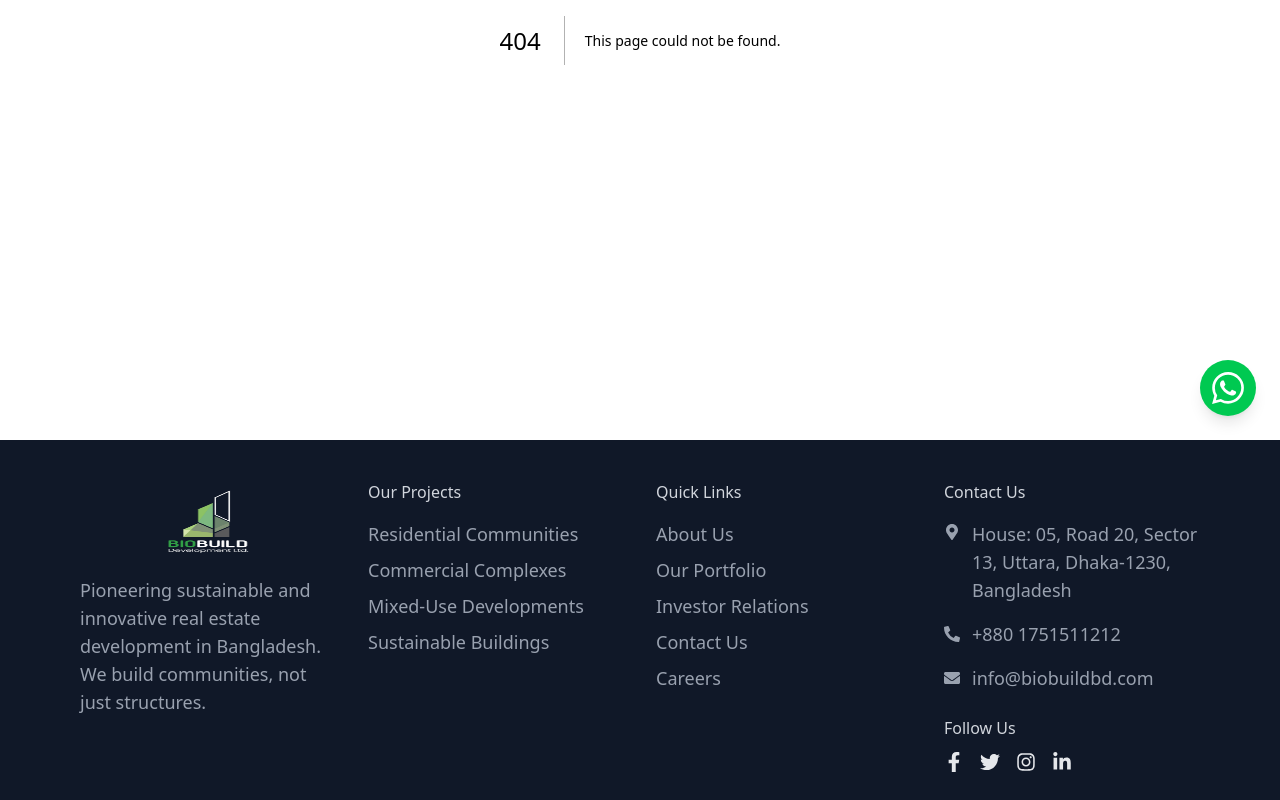
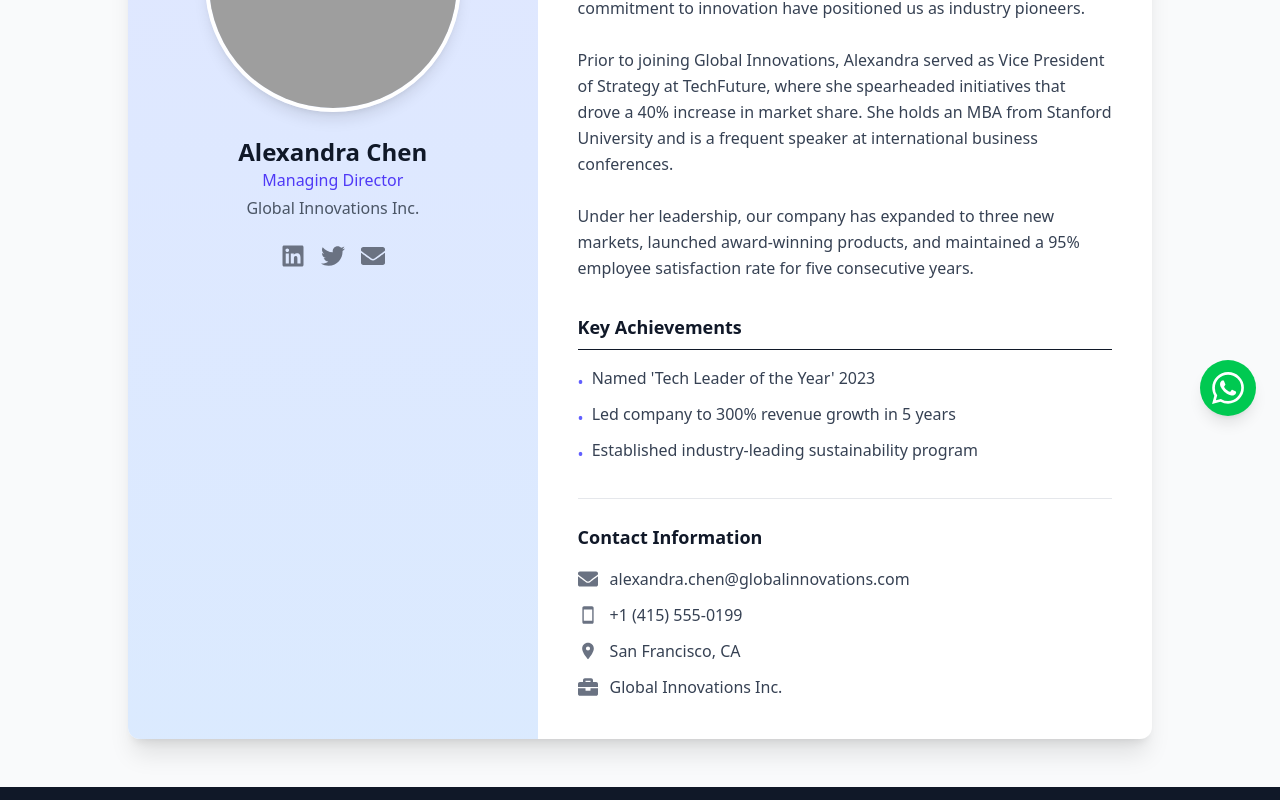
Before and after one commit to Kamiaaa/biobuild, a Next.js app: page /managing-director in a window 1280 px wide. Before the commit this address had no page. Shown: the part 360-1160 px from the top of the page. Built offline with nearby package versions, Linux system fonts and the light colour scheme; grey boxes are pictures that could not be loaded.

Commit message:
MD page added

```diff
--- /dev/null
+++ b/app/managing-director/page.tsx
@@ -0,0 +1,149 @@
+// app/director/page.tsx
+import { FaLinkedin, FaTwitter, FaEnvelope, FaBriefcase } from 'react-icons/fa';
+import { IoMdPhonePortrait } from 'react-icons/io';
+import { MdLocationOn } from 'react-icons/md';
+
+export default function ManagingDirectorPage() {
+  const director = {
+    name: "Alexandra Chen",
+    title: "Managing Director",
+    company: "Global Innovations Inc.",
+    bio: `With over 15 years of executive experience in the technology sector, Alexandra Chen has successfully led our company through remarkable growth and digital transformation. Her visionary leadership and commitment to innovation have positioned us as industry pioneers.
+
+Prior to joining Global Innovations, Alexandra served as Vice President of Strategy at TechFuture, where she spearheaded initiatives that drove a 40% increase in market share. She holds an MBA from Stanford University and is a frequent speaker at international business conferences.
+
+Under her leadership, our company has expanded to three new markets, launched award-winning products, and maintained a 95% employee satisfaction rate for five consecutive years.`,
+    imageUrl: "/director-profile.jpg", // Replace with your image path
+    email: "alexandra.chen@globalinnovations.com",
+    phone: "+1 (415) 555-0199",
+    location: "San Francisco, CA",
+    linkedin: "https://www.linkedin.com/in/alexandrachen",
+    twitter: "https://twitter.com/alexchen_md",
+    achievements: [
+      "Named 'Tech Leader of the Year' 2023",
+      "Led company to 300% revenue growth in 5 years",
+      "Established industry-leading sustainability program"
+    ]
+  };
+
+  return (
+    <main className="min-h-screen bg-gray-50 py-12 px-4 sm:px-6 lg:px-8">
+      <div className="max-w-5xl mx-auto">
+        {/* Header */}
+        <div className="text-center mb-12">
+          <h1 className="text-4xl font-bold text-gray-900 sm:text-5xl">Company Leadership</h1>
+          <p className="mt-3 text-xl text-gray-600">Meet our Managing Director</p>
+        </div>
+
+        {/* Profile Card */}
+        <div className="bg-white shadow-xl rounded-xl overflow-hidden">
+          <div className="md:flex">
+            {/* Image Section */}
+            <div className="md:w-2/5 bg-gradient-to-b from-indigo-100 to-blue-100 flex flex-col items-center p-8">
+              <img
+                className="w-64 h-64 rounded-full object-cover border-4 border-white shadow-lg"
+                src={director.imageUrl}
+                alt={`Portrait of ${director.name}`}
+              />
+              <h2 className="mt-6 text-2xl font-bold text-gray-900">{director.name}</h2>
+              <p className="text-indigo-600 font-medium">{director.title}</p>
+              <p className="text-gray-600 mt-1">{director.company}</p>
+
+              {/* Social Links */}
+              <div className="mt-6 flex space-x-4">
+                {director.linkedin && (
+                  <a
+                    href={director.linkedin}
+                    target="_blank"
+                    rel="noopener noreferrer"
+                    className="text-gray-500 hover:text-indigo-600 transition-colors"
+                    aria-label="LinkedIn"
+                  >
+                    <FaLinkedin className="h-6 w-6" />
+                  </a>
+                )}
+                {director.twitter && (
+                  <a
+                    href={director.twitter}
+                    target="_blank"
+                    rel="noopener noreferrer"
+                    className="text-gray-500 hover:text-indigo-600 transition-colors"
+                    aria-label="Twitter"
+                  >
+                    <FaTwitter className="h-6 w-6" />
+                  </a>
+                )}
+                <a
+                  href={`mailto:${director.email}`}
+                  className="text-gray-500 hover:text-indigo-600 transition-colors"
+                  aria-label="Email"
+                >
+                  <FaEnvelope className="h-6 w-6" />
+                </a>
+              </div>
+            </div>
+
+            {/* Content Section */}
+            <div className="md:w-3/5 p-8 md:p-10">
+              {/* Bio */}
+              <div>
+                <h3 className="text-lg font-semibold text-gray-900 border-b pb-2">Professional Profile</h3>
+                <p className="mt-4 text-gray-700 leading-relaxed whitespace-pre-line">
+                  {director.bio}
+                </p>
+              </div>
+
+              {/* Achievements */}
+              {director.achievements && (
+                <div className="mt-8">
+                  <h3 className="text-lg font-semibold text-gray-900 border-b pb-2">Key Achievements</h3>
+                  <ul className="mt-4 space-y-2">
+                    {director.achievements.map((achievement, index) => (
+                      <li key={index} className="flex items-start">
+                        <span className="text-indigo-500 mr-2 mt-1">•</span>
+                        <span className="text-gray-700">{achievement}</span>
+                      </li>
+                    ))}
+                  </ul>
+                </div>
+              )}
+
+              {/* Contact Information */}
+              <div className="mt-8 pt-6 border-t border-gray-200">
+                <h3 className="text-lg font-semibold text-gray-900">Contact Information</h3>
+                <div className="mt-4 space-y-3">
+                  <div className="flex items-center">
+                    <FaEnvelope className="h-5 w-5 text-gray-500 flex-shrink-0" />
+                    <a
+                      href={`mailto:${director.email}`}
+                      className="ml-3 text-gray-700 hover:text-indigo-600 transition-colors"
+                    >
+                      {director.email}
+                    </a>
+                  </div>
+                  <div className="flex items-center">
+                    <IoMdPhonePortrait className="h-5 w-5 text-gray-500 flex-shrink-0" />
+                    <a
+                      href={`tel:${director.phone.replace(/\s+/g, '')}`}
+                      className="ml-3 text-gray-700 hover:text-indigo-600 transition-colors"
+                    >
+                      {director.phone}
+                    </a>
+                  </div>
+                  <div className="flex items-center">
+                    <MdLocationOn className="h-5 w-5 text-gray-500 flex-shrink-0" />
+                    <span className="ml-3 text-gray-700">{director.location}</span>
+                  </div>
+                  <div className="flex items-center">
+                    <FaBriefcase className="h-5 w-5 text-gray-500 flex-shrink-0" />
+                    <span className="ml-3 text-gray-700">{director.company}</span>
+                  </div>
+                </div>
+              </div>
+            </div>
+          </div>
+        </div>
+      </div>
+    </main>
+  );
+}
```
